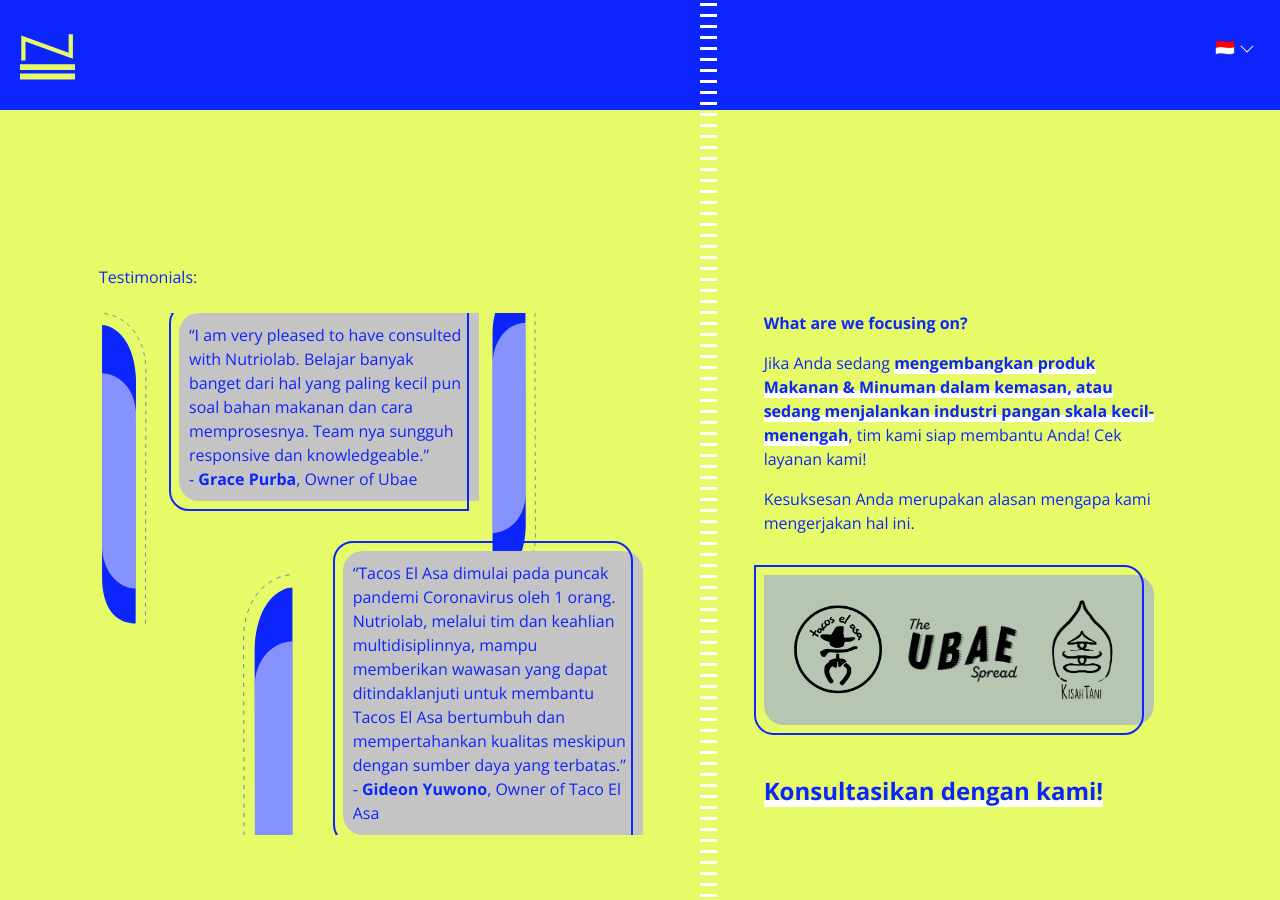
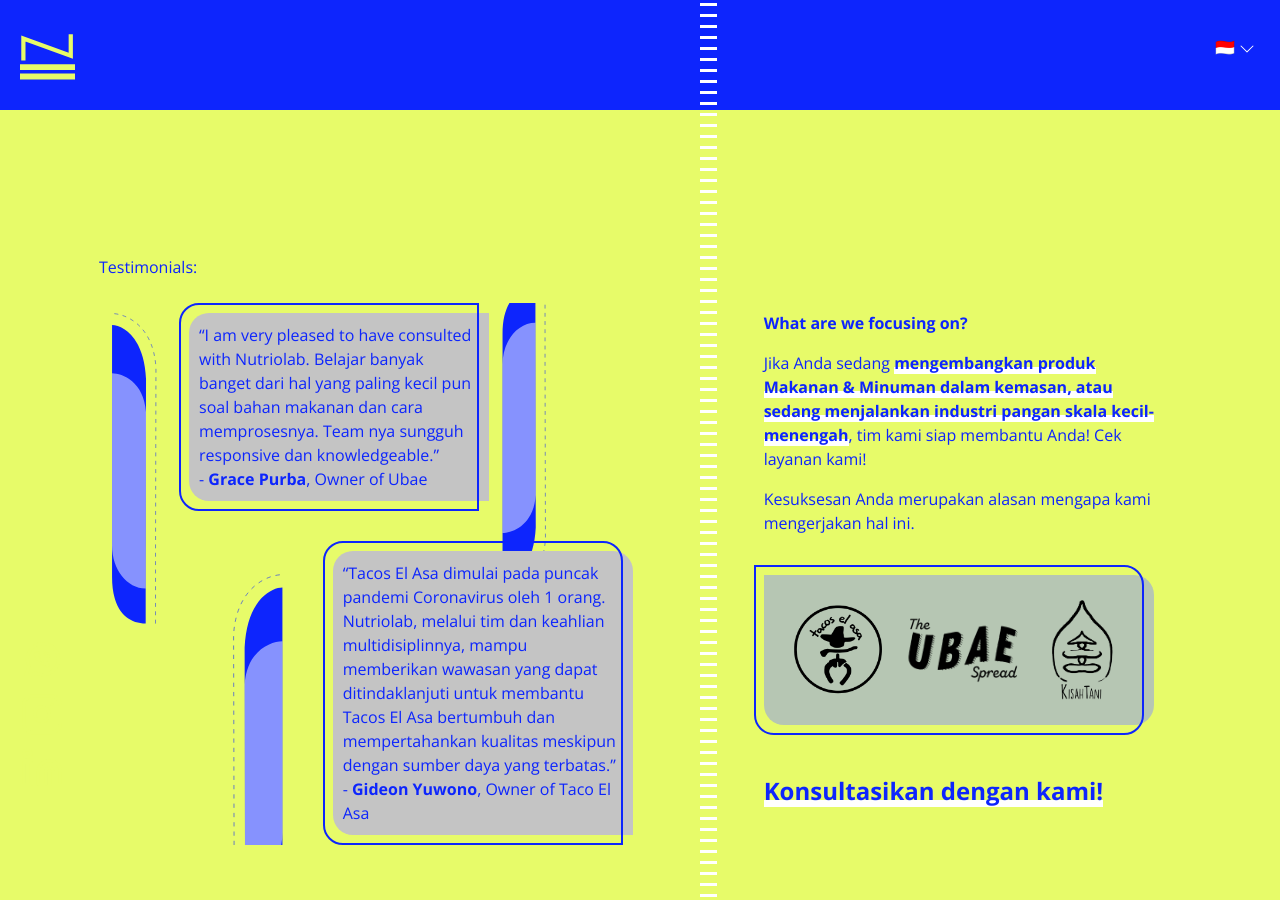
Before and after one commit to nutriolab/nutriolab.github.io, a Jekyll site: the page built from pages/id/home.md, in a window 1280 px wide and 900 px high, scrolled down 1690 px. Built offline with Jekyll 4.4.1, drawn with Linux system fonts in a browser that asks for light colours.

Commit message:
Fix scroll on homepage

```diff
--- a/assets/css/home.v01.scss
+++ b/assets/css/home.v01.scss
@@ -61,10 +61,6 @@
   background-color: $yellow;
   color: $blue;
 
-  .left-container {
-    overflow-x: hidden;
-  }
-
   .right-container {
     .headline {
       font-weight: bold;
@@ -72,13 +68,13 @@
   }
 
   .testimony-col {
-    overflow: hidden;
     padding-bottom: 20px;
   }
 
   .box {
     position: relative;
-    overflow-y: clip;
+    overflow: hidden;
+    padding: 10px;
 
     .slice-container {
       margin-right: 30px;
```
